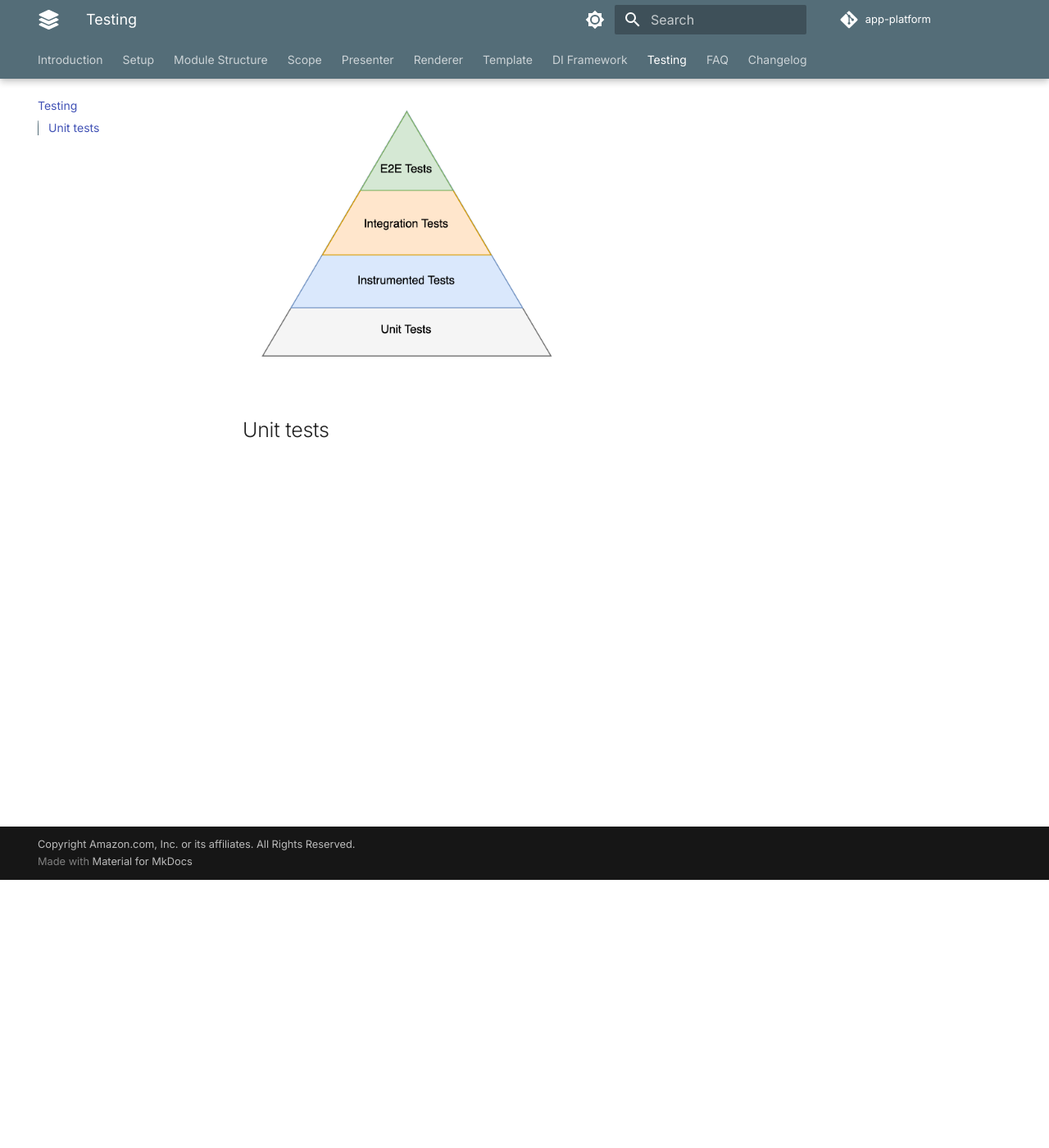
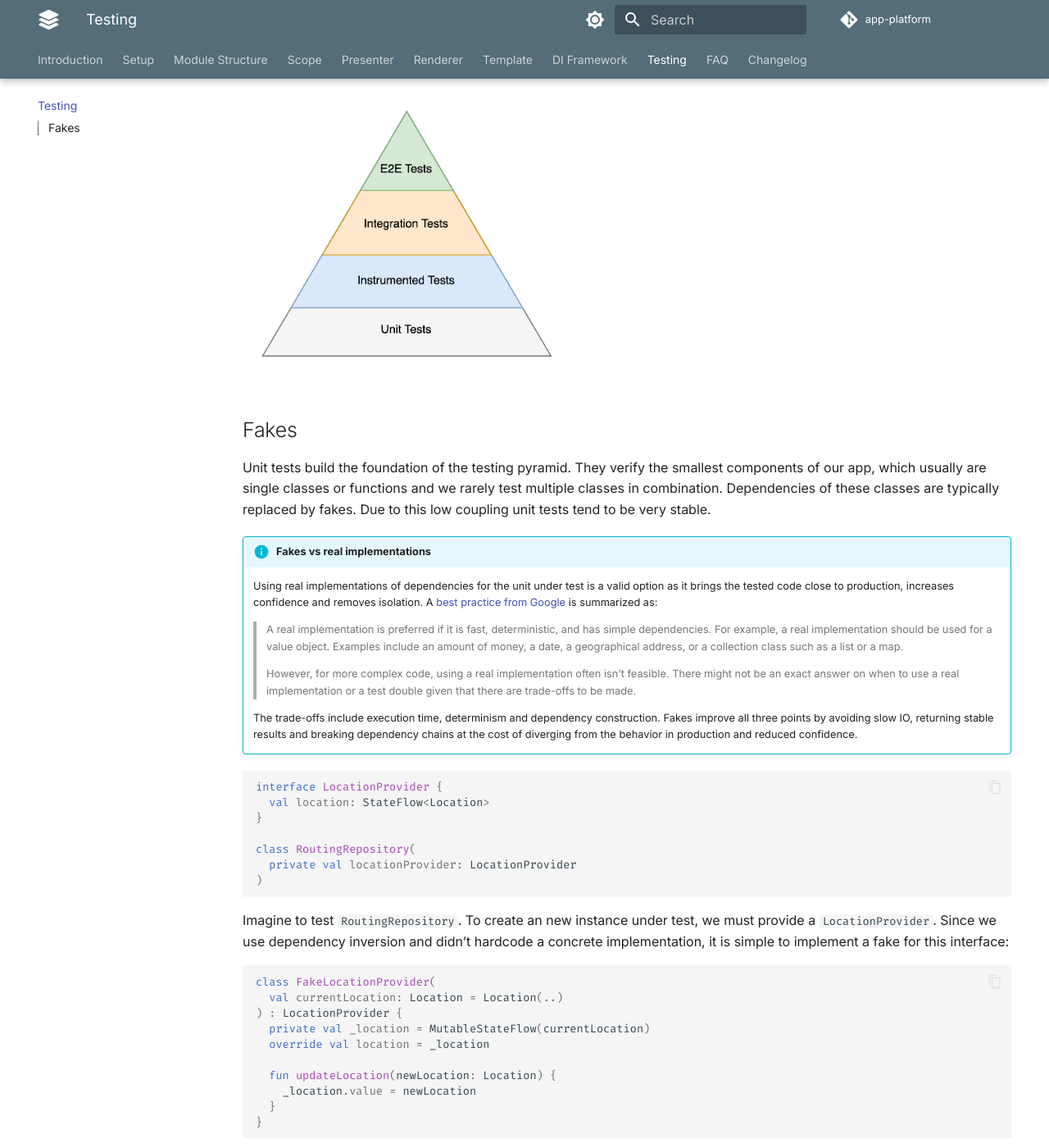
Before and after one commit to amzn/app-platform, an MkDocs documentation site: the page built from docs/testing.md, in a window 1280 px wide and 1400 px high, scrolled down 327 px. Shown: the whole window at 82% size. Built offline with MkDocs 1.6.1 and Material for MkDocs 9.7.7, drawn with Linux system fonts in a browser that asks for light colours; comment, search, counter and statistics services are not loaded; some of the changed text lies outside the part shown.

Commit message:
More documentation updates.

````diff
--- a/docs/testing.md
+++ b/docs/testing.md
@@ -12,4 +12,77 @@ are functioning and tests don’t need to be repeated.
 
 ![Testing pyramid](images/testing-pyramid.png){ width="400" }
 
-## Unit tests
+## Fakes
+
+Unit tests build the foundation of the testing pyramid. They verify the smallest components of our app, which
+usually are single classes or functions and we rarely test multiple classes in combination. Dependencies of
+these classes are typically replaced by fakes. Due to this low coupling unit tests tend to be very stable.
+
+!!! info "Fakes vs real implementations"
+
+    Using real implementations of dependencies for the unit under test is a valid option as it brings the
+    tested code close to production, increases confidence and removes isolation.
+    A [best practice from Google](https://abseil.io/resources/swe-book/html/ch13.html) is summarized as:
+
+    > A real implementation is preferred if it is fast, deterministic, and has simple dependencies. For example,
+    > a real implementation should be used for a value object. Examples include an amount of money, a date, a
+    > geographical address, or a collection class such as a list or a map.
+    >
+    > However, for more complex code, using a real implementation often isn’t feasible. There might not be an
+    > exact answer on when to use a real implementation or a test double given that there are trade-offs to be made.
+
+    The trade-offs include execution time, determinism and dependency construction. Fakes improve all three points
+    by avoiding slow IO, returning stable results and breaking dependency chains at the cost of diverging from the
+    behavior in production and reduced confidence.
+
+```kotlin
+interface LocationProvider {
+  val location: StateFlow<Location>
+}
+
+class RoutingRepository(
+  private val locationProvider: LocationProvider
+)
+```
+
+Imagine to test `RoutingRepository`. To create an new instance under test, we must provide a `LocationProvider`.
+Since we use dependency inversion and didn’t hardcode a concrete implementation, it is simple to implement a fake
+for this interface:
+
+```kotlin
+class FakeLocationProvider(
+  val currentLocation: Location = Location(..)
+) : LocationProvider {
+  private val _location = MutableStateFlow(currentLocation)
+  override val location = _location
+
+  fun updateLocation(newLocation: Location) {
+    _location.value = newLocation
+  }
+}
+```
+
+Now we can instantiate our `RoutingRepository`:
+
+```kotlin
+@Test
+fun `the route is updated when the driver doesn't follow directions`() {
+  val locationProvider = FakeLocationProvider()
+  val routingRepository = RoutingRepository(locationProvider)
+
+  locationProvider.updateLocation(...)
+}
+```
+
+Good fake implementations are valuable. It’s best practice and strongly encouraged as an API provider to implement
+fakes for APIs and share them with consumers. The [App Platform module structure](module-structure.md) provides
+[`:testing` modules](module-structure.md#testing) for this purpose. For example, the owner of `LocationProvider`
+is encouraged to use this structure:
+
+```
+:location-provider:public  src/commonMain/kotlin/.../LocationProvider.kt
+:location-provider:testing src/commonMain/kotlin/.../FakeLocationProvider.kt
+```
+
+The owner of `RoutingRepository` can import `:location-provider:testing` and reuse the provided fake in tests.
+This avoids duplication.
````
